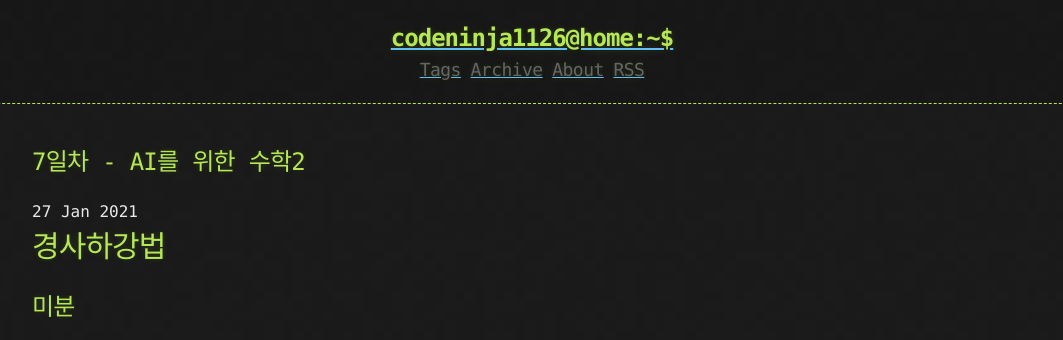
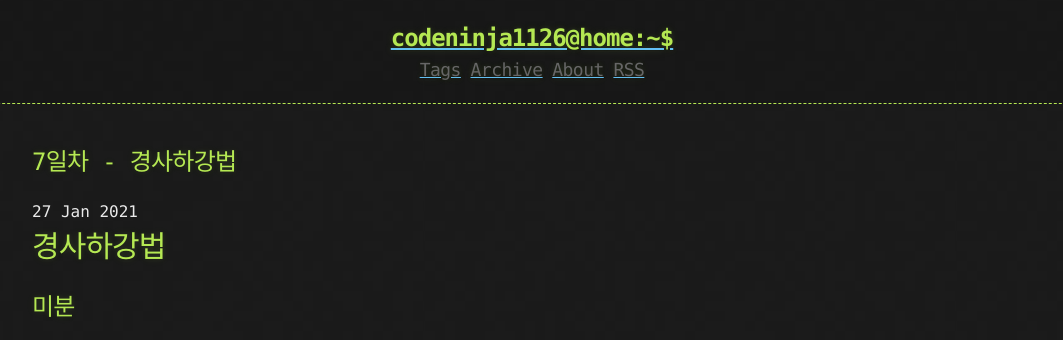
Before and after one commit to CodeNinja1126/CodeNinja1126.github.io, a Jekyll site: the page built from _posts/2021-01-27-021.md, in a window 1280 px wide and 900 px high. Shown: the top 340 px of the window, without its empty margins (108-1171 px from the left). Built offline with Jekyll 4.4.1, drawn with Linux system fonts in a browser that asks for light colours; formulas are drawn with MathJax 3.

Commit message:
Update 2021-01-27-021.md

```diff
--- a/_posts/2021-01-27-021.md
+++ b/_posts/2021-01-27-021.md
@@ -1,5 +1,5 @@
 ---
-title: 7일차 - AI를 위한 수학2
+title: 7일차 - 경사하강법
 tags: [boostcamp]
 published: true
 use_math: true
```
